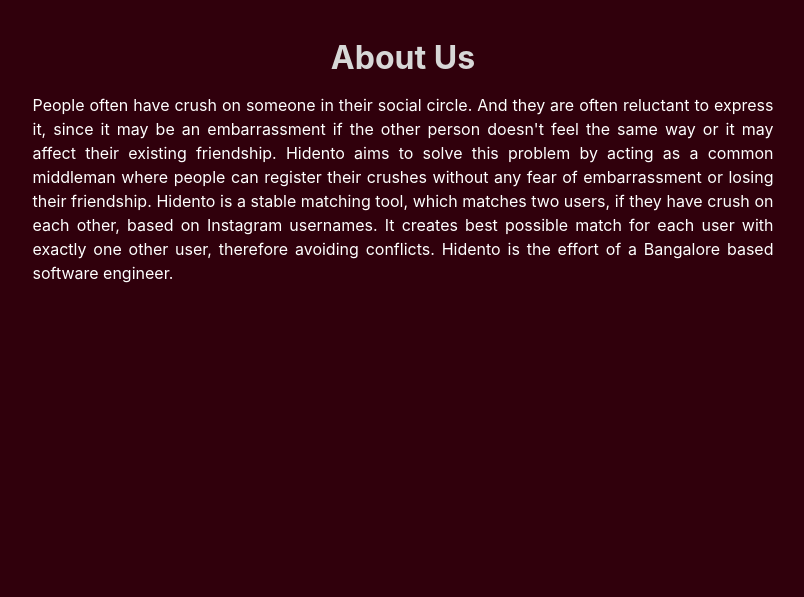
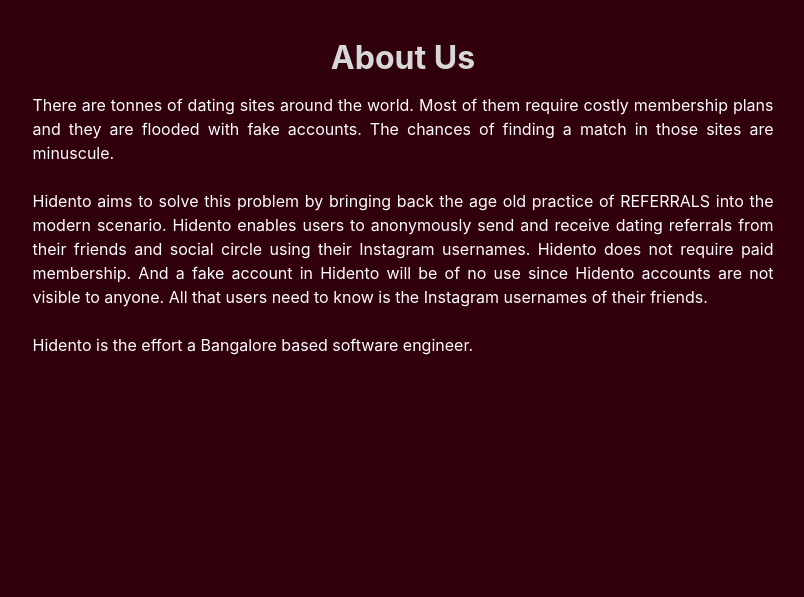
Before and after one commit to felixsundar/hidento_project, a Django app: template secretcrushapp/templates/secretcrushapp/about.html in a window 1280 px wide. Shown: the part 65-662 px from the top of the page, without its empty margins (237-1041 px from the left). Run offline with Django 3.2, Linux system fonts and the light colour scheme; the template is opened without the code that fills it, so the values that code supplies are empty; some libraries are stand-ins or nearby versions.

Commit message:
update about, create admin for faqs, howitworks

```diff
--- a/secretcrushapp/templates/secretcrushapp/about.html
+++ b/secretcrushapp/templates/secretcrushapp/about.html
@@ -4,13 +4,24 @@
 <center>
     <div style="width:90%;margin-top:2.3rem;margin-bottom:3.5rem">
         <h2 class="mb-3"><b>About Us</b></h2>
-        <p align="justify"> People often have crush on someone in their social circle. And they are often reluctant to express it, since it
-            may be an embarrassment if the other person doesn't feel the same way or it may affect their existing
-            friendship. Hidento aims to solve this problem by acting as a common middleman where people can register
-            their crushes without any fear of embarrassment or losing their friendship. Hidento is a stable matching
-            tool, which matches two users, if they have crush on each other, based on Instagram usernames. It creates
-            best possible match for each user with exactly one other user, therefore avoiding conflicts. Hidento is the
-            effort of a Bangalore based software engineer.</p>
+        <p align="justify">
+<!--            People often have crush on someone in their social circle. And they are often reluctant to express it, since it-->
+<!--            may be an embarrassment if the other person doesn't feel the same way or it may affect their existing-->
+<!--            friendship. Hidento aims to solve this problem by acting as a common middleman where people can register-->
+<!--            their crushes without any fear of embarrassment or losing their friendship. Hidento is a stable matching-->
+<!--            tool, which matches two users, if they have crush on each other, based on Instagram usernames. It creates-->
+<!--            best possible match for each user with exactly one other user, therefore avoiding conflicts. Hidento is the-->
+<!--            effort of a Bangalore based software engineer.-->
+
+            There are tonnes of dating sites around the world. Most of them require costly membership plans and they are flooded with fake accounts.
+The chances of finding a match in those sites are minuscule.<br><br>
+Hidento aims to solve this problem by bringing back the age old practice of REFERRALS into the modern scenario. Hidento enables users to
+anonymously send and receive dating referrals from their friends and social circle using their Instagram usernames. Hidento does not require
+paid membership. And a fake account in Hidento will be of no use since Hidento accounts are not visible to anyone. All that users need to know
+is the Instagram usernames of their friends.
+<br><br>
+Hidento is the effort a Bangalore based software engineer.
+        </p>
     </div>
 </center>
 {% endblock %}
--- a/secretcrushapp/templates/secretcrushapp/website_home.html
+++ b/secretcrushapp/templates/secretcrushapp/website_home.html
@@ -10,7 +10,7 @@
             <h5 style="text-align:justify;line-height:1.3" class="mb-4"><b>
 <!--                Hidento lets you find if any of your secret crushes have a crush on you, based on Instagram usernames.-->
 <!--            Have a secret crush on someone? Nervous about expressing it to them?-->
-                Who would be a perfect match for you? Your friends know better than dating sites.
+                Who would be a good match for you? Your friends know better than dating sites.
 Get dating referrals from your friends and social circle!
             </b></h5>
 <!--        <h5 style="text-align:justify;line-height:1.3" class="mb-4"><b>-->
@@ -25,7 +25,7 @@
 
         <h5 style="text-align:justify;line-height:1.3" class="mb-4"><b>
 <!--            Create a secret account and add your secret crushes to your crushlist.-->
-        Send and receive referrals using Instagram usernames! No need for a public profile. All referrals are anonymous.
+        No need for a public profile. Send and receive referrals using Instagram usernames! All referrals are anonymous.
         </b></h5>
 <!--        <p class="mt-3" style="text-align:left"><b>-->
 <!--                Indirectly let them know about this site.-->
--- a/secretcrushapp/templates/secretcrushapp/website_home_m.html
+++ b/secretcrushapp/templates/secretcrushapp/website_home_m.html
@@ -8,7 +8,7 @@
             <h5 style="text-align:justify" class="mt-4"><b>
 <!--                Hidento lets you find if any of your secret crushes have a crush on you, based on Instagram usernames.-->
 <!--            Have a secret crush on someone? Nervous about expressing it to them?-->
-                Who would be a perfect match for you? Your friends know better than dating sites.
+                Who would be a good match for you? Your friends know better than dating sites.
 Get dating referrals from your friends and social circle!
             </b></h5>
 
@@ -19,7 +19,7 @@
 
             <h5 style="text-align:justify" class="mt-4"><b>
 <!--                Create a secret account and add your secret crushes to your crushlist.-->
-                Send and receive referrals using Instagram usernames! No need for a public profile. All referrals are anonymous.
+                No need for a public profile. Send and receive referrals using Instagram usernames! All referrals are anonymous.
                 </b></h5>
 
 <!--            <p class="mt-3" style="text-align:left"><b>-->
```
Also changed, not shown: secretcrushapp/admin.py (+10 -2 lines), secretcrushapp/templates/secretcrushapp/about_m.html (+16 -7 lines).
